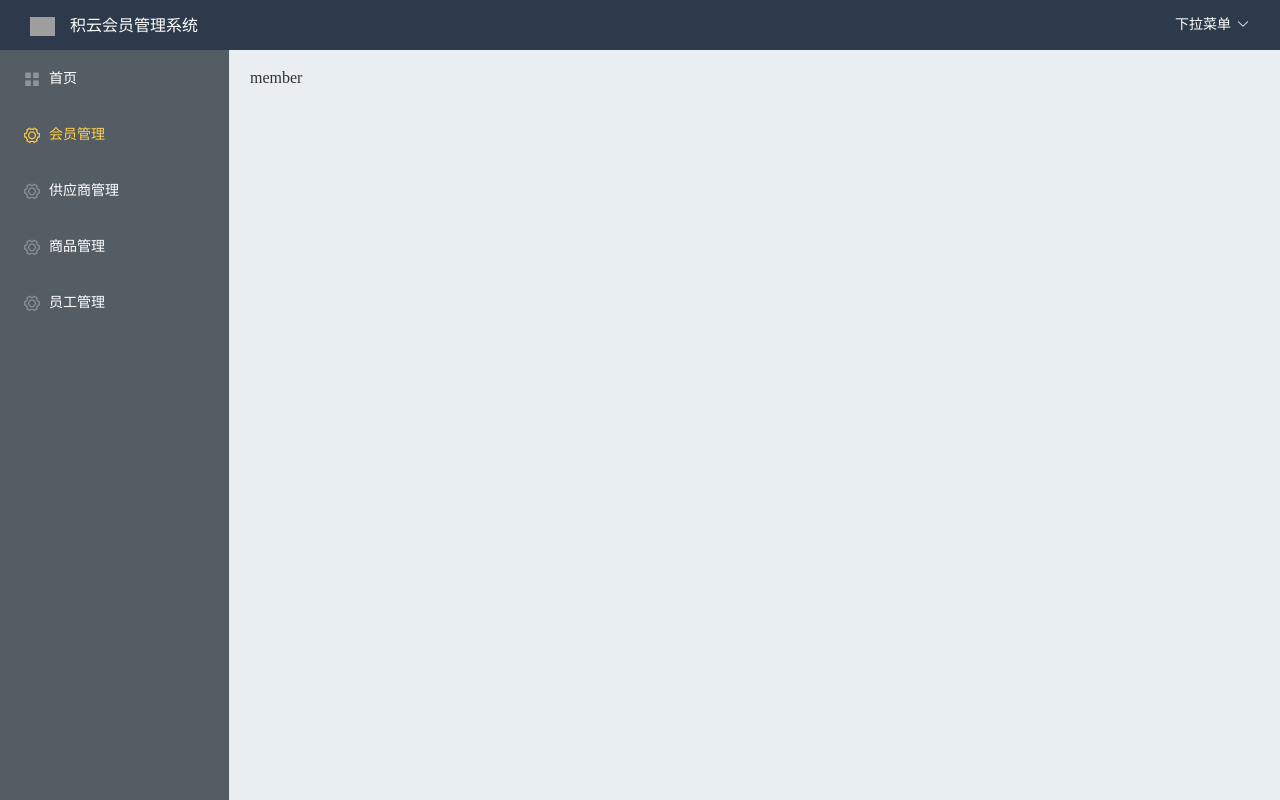
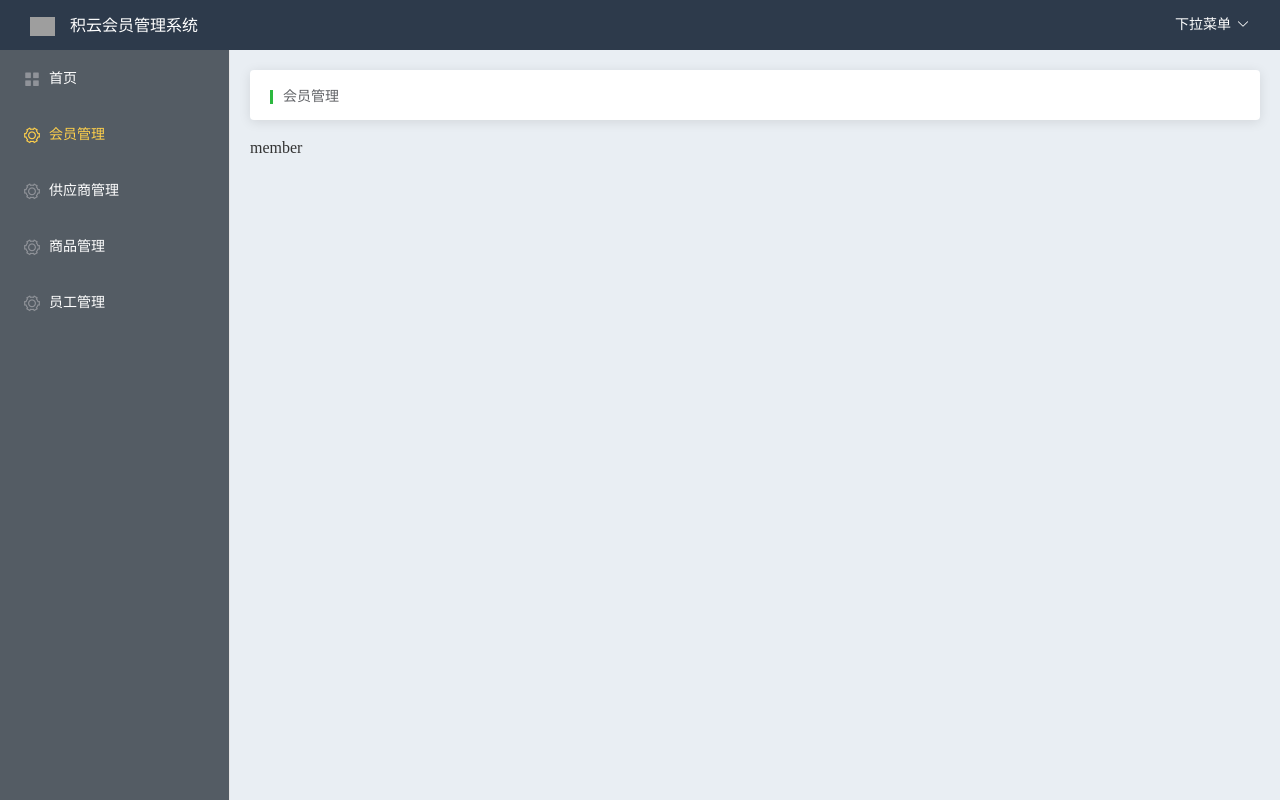
Before and after one commit to ZhangZhiPengMr/usian-manager-system, a Vue app: page /#/member in a window 1280 px wide. Built offline with nearby package versions, Linux system fonts and the light colour scheme; grey boxes are pictures that could not be loaded.

Commit message:
feat(custom): 封装了面包屑导航

```diff
--- /dev/null
+++ b/src/homepage/AppMain/Link.vue
@@ -0,0 +1,39 @@
+<template>
+  <el-breadcrumb separator="/">
+    <el-breadcrumb-item class="item">{{ gitTitle }}</el-breadcrumb-item>
+  </el-breadcrumb>
+</template>
+
+<script>
+export default {
+  name: "",
+  components: {},
+  data() {
+    return {};
+  },
+  created() {
+    console.log(this.$route.meta.title);
+  },
+  computed: {
+    // 直接当做普通属性调用不加括号
+    // 任何data中数据变化立即重新计算
+    // 计算属性会缓存
+    gitTitle() {
+      return this.$route.meta?.title;
+    },
+  },
+};
+</script>
+<style scoped lang="scss">
+.el-breadcrumb {
+  height: 10px;
+  padding: 20px;
+  background-color: #fff;
+  border-radius: 4px;
+  box-shadow: 0 2px 12px 0 rgb(0 0 0 / 10%);
+}
+.item {
+  border-left: 3px solid rgb(44, 184, 63);
+  padding-left: 10px;
+}
+</style>
--- a/src/homepage/AppMain/index.vue
+++ b/src/homepage/AppMain/index.vue
@@ -1,13 +1,22 @@
 <template>
   <div>
+    <Lint v-if="activeCrumbs"></Lint>
     <router-view></router-view>
   </div>
 </template>
 
 <script>
+import Lint from "./Link.vue";
 export default {
   name: "AppMain",
-
+  components: {
+    Lint,
+  },
+  computed: {
+    activeCrumbs() {
+      return !(this.$route.path === "/home");
+    },
+  },
 };
 </script>
 
--- a/src/main.js
+++ b/src/main.js
@@ -3,7 +3,9 @@ import App from "./App.vue";
 import router from "./router";
 import store from "./store";
 import axios from "axios"
+//引入全局样式
 import "./style/reset.css"
+import "./style/common.css"
 //引入ElementUI组件
 import ElementUI from 'element-ui';
 import 'element-ui/lib/theme-chalk/index.css';
--- a/src/router/index.js
+++ b/src/router/index.js
@@ -24,27 +24,32 @@ const routes = [
       {
         path: "/home",
         name: 'home',
-        component: () => import("../views/home")
+        component: () => import("../views/home"),
+        meta: { title: '首页' }
       },
       {
         path: "/staff",
         name: 'staff',
-        component: () => import("../views/staff")
+        component: () => import("../views/staff"),
+        meta: { title: '员工管理' }
       },
       {
         path: "/goods",
         name: 'goods',
-        component: () => import("../views/goods")
+        component: () => import("../views/goods"),
+        meta: { title: '商品管理' }
       },
       {
         path: "/member",
         name: 'member',
-        component: () => import("../views/member")
+        component: () => import("../views/member"),
+        meta: { title: '会员管理' }
       },
       {
         path: "/supplier",
         name: 'supplier',
-        component: () => import("../views/supplier")
+        component: () => import("../views/supplier"),
+        meta: { title: '供应商管理' }
       },
     ]
   },
--- /dev/null
+++ b/src/style/common.css
@@ -0,0 +1,3 @@
+.mt_2 {
+    margin-top: 20px;
+}
--- a/src/views/member/index.vue
+++ b/src/views/member/index.vue
@@ -1,5 +1,5 @@
 <template>
-  <div>member</div>
+  <div class="mt_2">member</div>
 </template>
 
 <script>
```
Also changed, not shown: src/crumbs.js (added).
